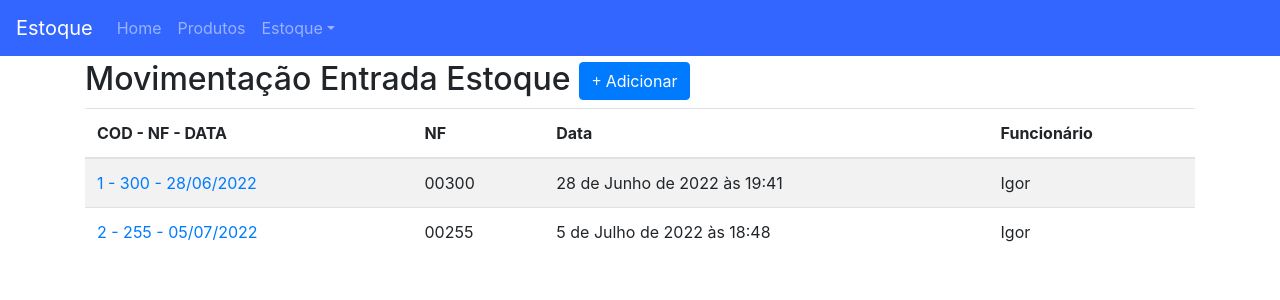
After one commit to anthonyigor/controle_estoque, a Django app: page /estoque/ in a window 1280 px wide. The commit adds this page. Shown: the top 300 px of the page. Run offline with Django 4.2, Linux system fonts and the light colour scheme; data comes from the database, SQL or seed files in the repository; both versions use the stored data as it was after the commit; some libraries are stand-ins or nearby versions.

Commit message:
template estoque_entrada_list

```diff
--- a/core/templates/base.html
+++ b/core/templates/base.html
@@ -6,6 +6,7 @@
     <!-- Required meta tags -->
     <meta charset="utf-8">
     <meta name="viewport" content="width=device-width, initial-scale=1, shrink-to-fit=no">
+    <link rel="shortcut icon" href="https://www.djangoproject.com/favicon.ico">
 
     <!-- Bootstrap CSS -->
     <link rel="stylesheet" href="https://cdn.jsdelivr.net/npm/bootstrap@4.0.0/dist/css/bootstrap.min.css" integrity="sha384-Gn5384xqQ1aoWXA+058RXPxPg6fy4IWvTNh0E263XmFcJlSAwiGgFAW/dAiS6JXm" crossorigin="anonymous">
--- a/core/templates/includes/nav.html
+++ b/core/templates/includes/nav.html
@@ -15,7 +15,7 @@
             <li class="nav-item dropdown">
                 <a class="nav-link dropdown-toggle" href="#" id="dropdown01" data-toggle="dropdown" aria-haspopup="true" aria-expanded="false">Estoque</a>
                 <div class="dropdown-menu" aria-labelledby="dropdown01">
-                    <a class="dropdown-item" href="#">Entrada</a>
+                    <a class="dropdown-item" href="{% url 'estoque:estoque_entrada_list' %}">Entrada</a>
                     <a class="dropdown-item" href="#">Saída</a>
                 </div>
             </li>
--- a/estoque/admin.py
+++ b/estoque/admin.py
@@ -8,7 +8,7 @@ class EstoqueItensInline(admin.TabularInline):
 
 @admin.register(Estoque)
 class EstoqueAdmin(admin.ModelAdmin):
-    list_display = ('id', 'nf')
+    list_display = ('id', 'nf', 'funcionario')
     search_fields = ('nf',)
     list_filter = ('funcionario',)
     date_hierarchy = 'created'
--- a/estoque/models.py
+++ b/estoque/models.py
@@ -16,11 +16,13 @@ class Estoque(TimeStampedModel):
     movimento = models.CharField(max_length=1, choices=MOVIMENTO)
 
     class Meta:
-        ordering = ('-created',)
+        ordering = ('pk',)
 
     def __str__(self):
-        return str(self.pk)
+        return f'{self.pk} - {self.nf} - {self.created.strftime("%d/%m/%Y")}'
 
+    def nf_formated(self):
+        return str(self.nf).zfill(5)
 
 class EstoqueItens(models.Model):
     estoque = models.ForeignKey(Estoque, on_delete=models.CASCADE)
--- /dev/null
+++ b/estoque/templates/estoque_entrada_list.html
@@ -0,0 +1,42 @@
+{% extends 'base.html' %}
+
+{% block content %}
+
+<h2> Movimentação Entrada Estoque
+    <span class="pull-right">
+        <a href="">
+            <button type="button" class="btn btn-primary">
+                <span class="fa fa-plus"></span> Adicionar
+            </button>
+        </a>
+    </span>
+</h2>
+
+{% if object_list %}
+    <table class="table table-striped">
+        <thead>
+            <tr>
+                <th>COD - NF - DATA</th>
+                <th>NF</th>
+                <th>Data</th>
+                <th>Funcionário</th>
+            </tr>
+        </thead>
+        <tbody>
+            {% for object in object_list %}
+                <tr>
+                    <td>
+                        <a href="">{{ object }}</a>
+                    </td>
+                    <td>{{ object.nf_formated }}</td>
+                    <td>{{ object.created }}</td>
+                    <td>{{ object.funcionario.first_name }}</td>
+                </tr>
+            {% endfor %}
+        </tbody>
+    </table>
+{% else %}
+    <p class="alert alert-warning">Lista vazia.</p>
+{% endif %}
+
+{% endblock content %}
--- /dev/null
+++ b/estoque/urls.py
@@ -0,0 +1,8 @@
+from django.urls import path
+import estoque.views as v
+
+app_name = 'estoque'
+
+urlpatterns = [
+    path('', v.EstoqueEntradaList.as_view(), name='estoque_entrada_list'),
+]
--- a/estoque/views.py
+++ b/estoque/views.py
@@ -1,3 +1,12 @@
-from django.shortcuts import render
+#from django.shortcuts import render
+from django.views.generic import TemplateView
+from .models import Estoque
 
-# Create your views here.
+
+class EstoqueEntradaList(TemplateView):
+    template_name = 'estoque_entrada_list.html'
+
+    def get_context_data(self, **kwargs):
+        context = super().get_context_data(**kwargs)
+        context['object_list'] = Estoque.objects.filter(movimento='e')
+        return context
--- a/projeto/urls.py
+++ b/projeto/urls.py
@@ -19,5 +19,6 @@ from django.urls import path, include
 urlpatterns = [
     path('admin/', admin.site.urls),
     path('', include('core.urls')),
-    path('produto/', include('produto.urls'))
+    path('produto/', include('produto.urls')),
+    path('estoque/', include('estoque.urls'))
 ]
```
Also changed, not shown: db.sqlite3.
